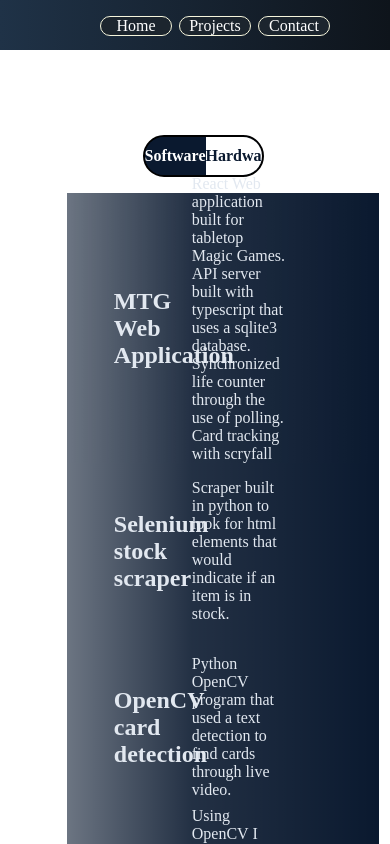
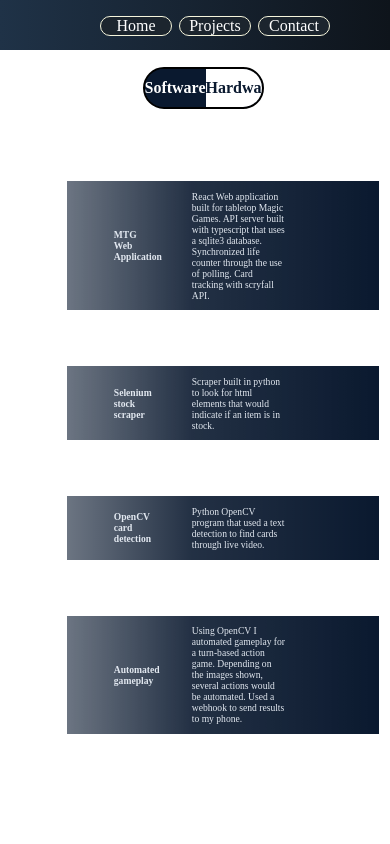
Before and after one commit to RenzDungo/Profile-Website, a React (Vite) app: page / in a window 390 px wide. Both pictures are taken after a click on the element "Projects". Shown: the top 844 px of the page. Built offline with nearby package versions, Linux system fonts and the light colour scheme.

Commit message:
Added Mobile support using @media

```diff
--- a/src/App.css
+++ b/src/App.css
@@ -16,3 +16,19 @@
   width:100%;
   padding-top: 80px;
 }
+
+@media (max-width:762px) {
+  .hero{
+    display: flex;
+    flex-direction: column;
+    height: 100vh;
+    width: 100vw;
+    font-size: clamp(.8rem, 8vw, 1rem);
+  }
+  .hero .pages{
+  height: 100%;
+  width:100%;
+  padding-top: .8rem;
+}
+
+}
--- a/src/components/styles/contact.css
+++ b/src/components/styles/contact.css
@@ -17,3 +17,27 @@
     align-items: center;
     gap: 10%;
 }
+
+@media (max-width: 762px){
+    .contactpage{
+    height: 100%;
+    width:100%;
+    display: flex;
+    flex-direction: row;
+    justify-content: center;
+    padding-top: 2rem;
+    }
+
+.contactpage .contactcontainer{
+    display: flex;
+    flex-direction: column;
+    }
+
+.contactpage .contactcontainer .itemcontainer {
+    display: flex;
+    flex-direction: row;
+    align-items: center;
+    gap: 10%;
+    }
+
+}
--- a/src/components/styles/home.css
+++ b/src/components/styles/home.css
@@ -5,6 +5,7 @@
     display: flex;
     justify-content: center;
     padding-top: min(5em, 10%);
+    flex-wrap: wrap;
 }
 
 .background .mainbox{
@@ -18,6 +19,7 @@
     flex-direction: row;
     overflow: hidden;
     box-shadow: 0 4px 20px rgba(0, 0, 0, 0.25);
+    flex-wrap: wrap;
 }
 
 .mainbox:hover{
@@ -30,7 +32,7 @@
     height:100%;
     justify-content: center;
     align-items: center;
-}
+    }
 
 .box2{
     width:50%;
@@ -44,3 +46,54 @@
 .text{
     width: 60%;
 }
+
+@media (max-width:762px) {
+    .background{
+    height:100%;
+    width:100%;
+    background-color: white;
+    display: flex;
+    justify-content: center;
+    padding-top: min(5em, 10%);
+    flex-wrap: wrap;
+    }
+
+    .background .mainbox{
+    width:80%;
+    height:80%;
+    background-color: #0A192F;
+    border: .15rem solid grey;
+    color: #E2E8F0;
+    border-radius: 10px;
+    display: flex;
+    flex-direction: row;
+    overflow: hidden;
+    box-shadow: 0 4px 20px rgba(0, 0, 0, 0.25);
+    flex-wrap: wrap;
+    }
+    .mainbox:hover{
+    border: 2px solid #3B82F6;
+    }
+     .box1 {
+    display: flex;
+    flex-direction: column;
+    width:50%;
+    height:100%;
+    justify-content: center;
+    align-items: center;
+    flex-wrap: wrap;
+    font-size: clamp(.4rem, 8vw, 1rem);
+    }
+    .box2{
+    width:50%;
+    height:100%;
+    clip-path: polygon(25% 0%, 100% 0%, 100% 100%, 25% 100%, 0% 50%);
+    background-image: url("../../assets/images/Profile1.png");
+    background-size: cover;
+    background-position: center;
+    overflow: hidden;
+    }
+    .text{
+    width: 60%;
+    }
+}
--- a/src/components/styles/projects.css
+++ b/src/components/styles/projects.css
@@ -74,3 +74,83 @@
   background: #fff;
   color: #0A192F;
 }
+
+@media (max-width:762px) {
+  .projectpage{
+    display: flex;
+    height:100%;
+    width:100%;
+    flex-direction: column;
+    justify-content: center;
+    align-items: center;
+    align-content: center;
+}
+
+.projectlist{
+    display: flex;
+    height:80%;
+    width:100%;
+    flex-direction: column;
+    justify-content: space-evenly;
+    align-items: center;
+}
+
+.projectlist .mainbox{
+    width:80%;
+    max-height: 40%;
+    display: flex;
+    justify-content: space-evenly;
+    align-items: center;
+    background: linear-gradient(
+    to right,
+    rgba(255, 255, 255, 0.4) 0%,   /* light reflection */
+    rgba(255, 255, 255, 0.1) 40%,  /* soft fade */
+    rgba(255, 255, 255, 0) 100%    /* transparent base */
+  ),
+  #0A192F; /* base color */
+    color: #E2E8F0;
+}
+
+
+.titlebox {
+    width:10%;
+    font-size: clamp(.4rem, 8vw, .4rem);
+}
+
+.description{
+    width:30%;
+    font-size: clamp(.6rem, 8vw, .6rem);
+}
+
+.projectpage .switch{
+    width:30%;
+    background: #0A192F;
+    color: #E2E8F0;
+    display: flex;
+    justify-items: space-evenly;
+    align-items: center;
+    overflow: hidden;
+    cursor: pointer;
+    border-radius: 25px;
+    border: 2px solid #000;
+}
+
+.projectpage .switch span {
+  flex: 1;
+  text-align: center;
+  font-weight: 600;
+  padding: 10px 0;
+  transition: background 0.8s ease, color 0.8s ease;
+}
+
+/* Active is dark (black), inactive is light (white) */
+.active {
+  background: #0A192F;
+  color: #fff;
+  }
+
+.inactive {
+  background: #fff;
+  color: #0A192F;
+  }
+}
--- a/src/pages/home.tsx
+++ b/src/pages/home.tsx
@@ -5,7 +5,7 @@
       <div className="mainbox">
         <div className="box1">
           <h1>Renz Dungo</h1>
-          <h3>B.S Computer Engineering Technology</h3>
+          <h4>B.S Computer Engineering Technology</h4>
           <p className="text">
             Hello, I'm Renz — a Computer Engineer and
             Software Developer with a strong passion for technology
```
